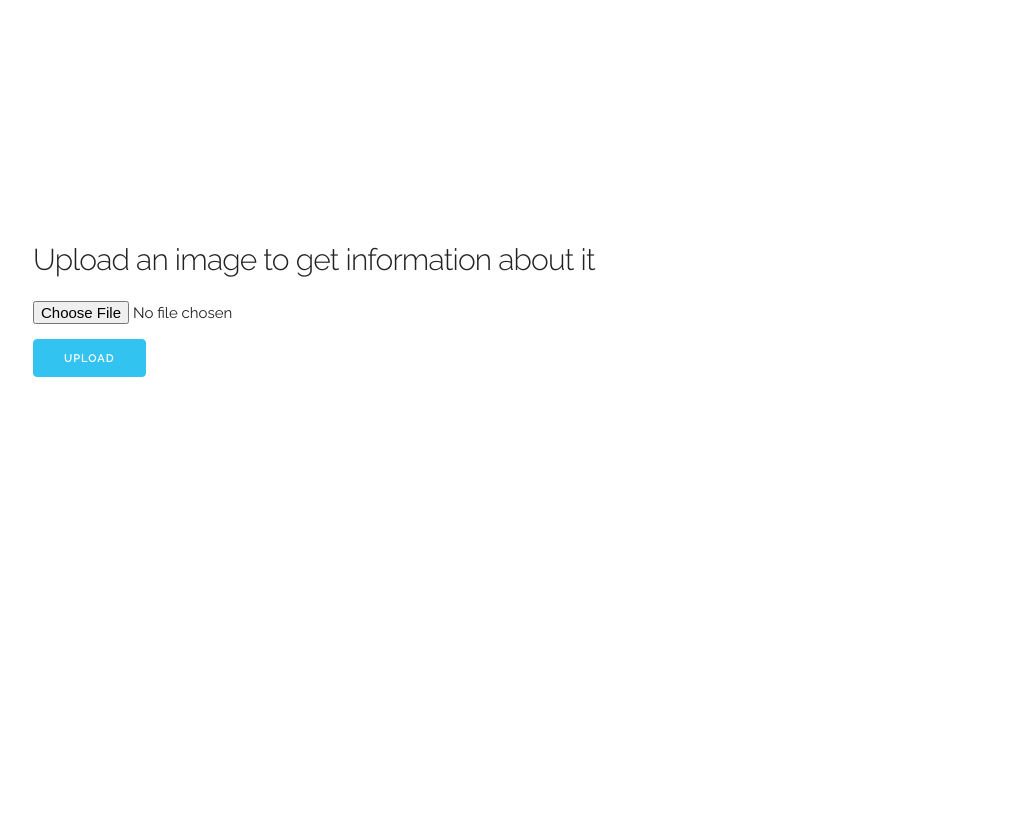
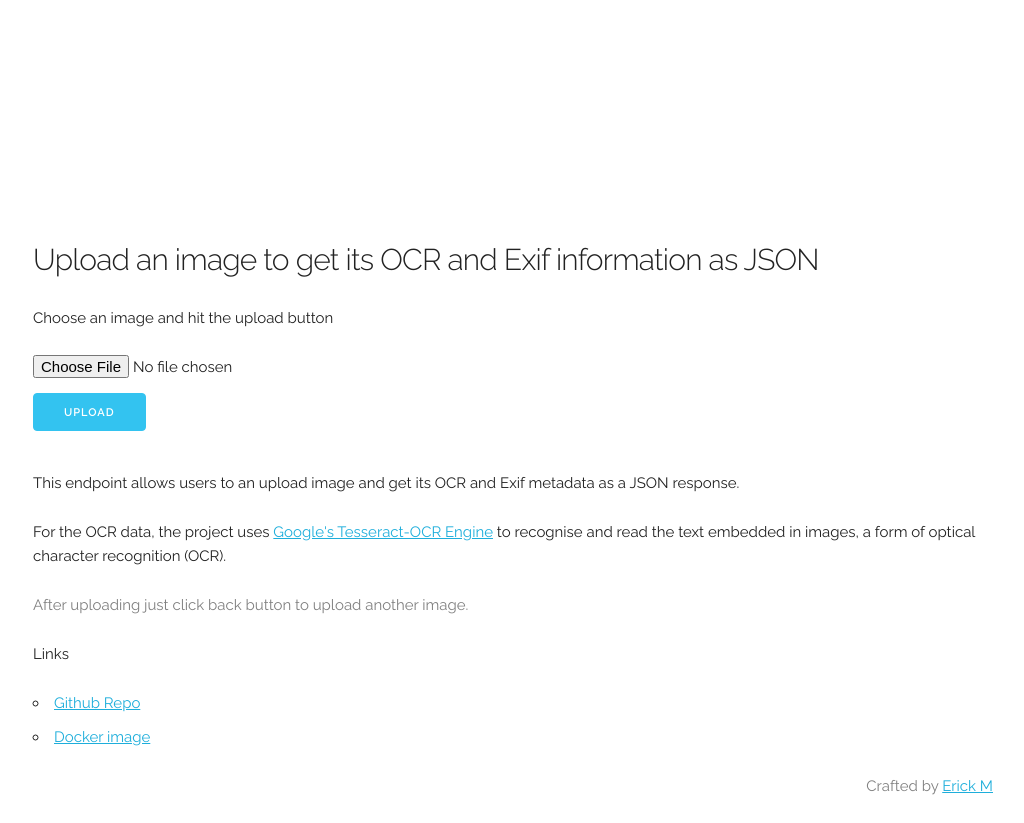
Before and after one commit to msomierick/superocr, a Flask app: page / in a window 1280 px wide. Shown: the whole page, without its empty margins (127-1151 px from the left). Before the commit the page ends 377 px from the top, so only its background shows below. Run offline with Flask 2, Linux system fonts and the light colour scheme.

Commit message:
update index page and README

```diff
--- a/app/templates/index.html
+++ b/app/templates/index.html
@@ -32,11 +32,29 @@
     <div class="container">
         <div class="row">
             <div class="column" style="margin-top: 25%">
-                <h4>Upload an image to get information about it</h4>
+                <h4>Upload an image to get its OCR and Exif information as JSON</h4>
                 <form id="form" method="post" enctype="multipart/form-data"> <p>
+                    <p>Choose an image and hit the upload button</p>
                     <input type=file name=file class="u-full-width">
                     <input id=upload type=submit value=Upload class="button-primary">
                 </form>
+                <p>
+                  This endpoint allows users to an upload image and get its OCR and Exif metadata as a JSON response.
+                </p>
+                <p>
+                  For the OCR data, the project uses <a href="https://github.com/tesseract-ocr/tesseract">Google's Tesseract-OCR
+                    Engine</a> to
+                  recognise and read the text embedded in images, a form of optical character recognition (OCR).
+                </p>
+                <p style="color:gray;">After uploading just click back button to upload another image.</p>
+                <p>Links</p>
+                <ul>
+                  <li><a href="https://github.com/msomierick/superocr">Github Repo</a></li>
+                  <li><a href="https://hub.docker.com/r/donmanyo/superocr">Docker image</a></li>
+                </ul>
+                <footer>
+                  <p class="u-pull-right" style="color:gray;">Crafted by <a href="https://labofcoding.com/">Erick M</a></p>
+                </footer>
             </div>
         </div>
     </div>
```
Also changed, not shown: README.md.
